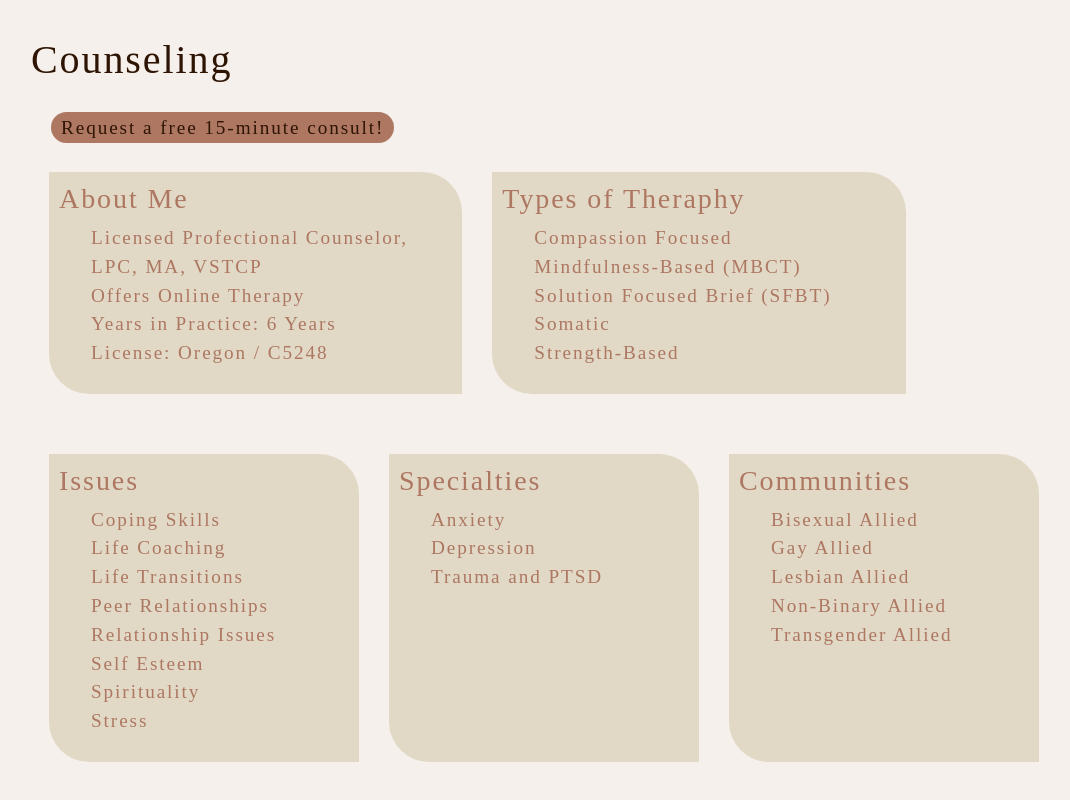
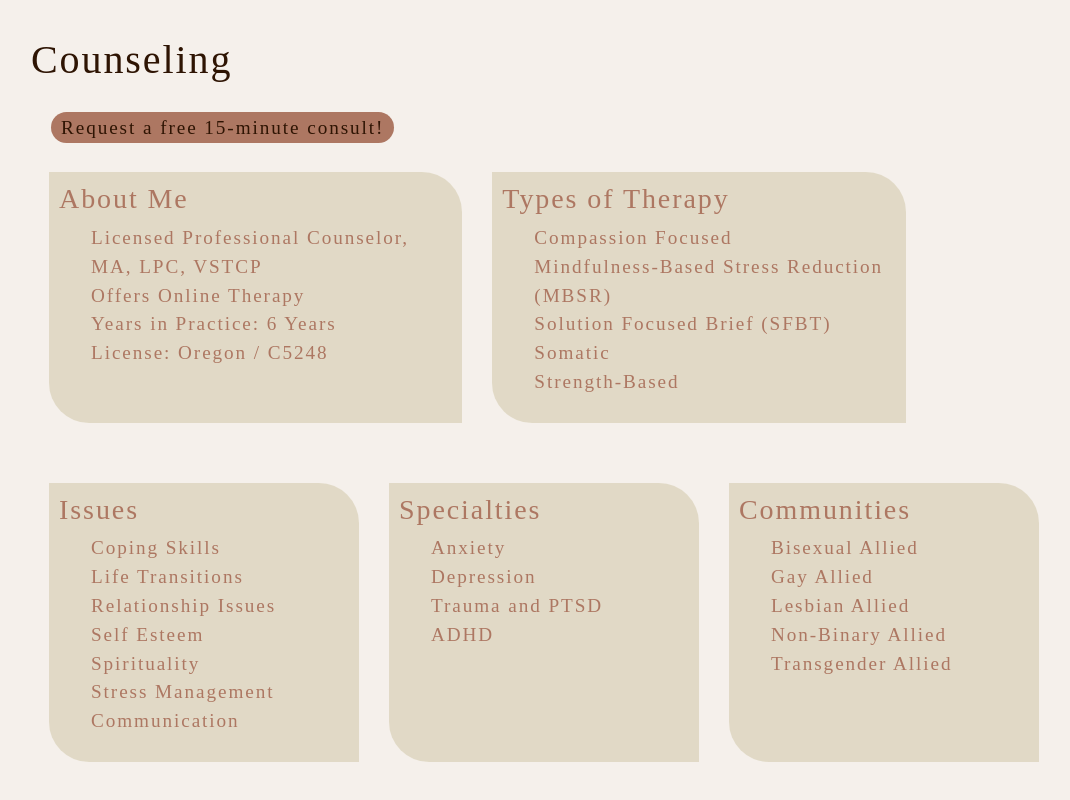
Before and after one commit to Bin-Ostrowski/innerlight-vibrations, a React (Create React App) app: page / in a window 1280 px wide. Shown: the part 2762-3562 px from the top of the page, without its empty margins (1-1071 px from the left). Built offline with nearby package versions, Linux system fonts and the light colour scheme.

Commit message:
typos Nichole found and removed 2 cards from counseling

```diff
--- a/src/components/Contact/index.js
+++ b/src/components/Contact/index.js
@@ -195,7 +195,7 @@ export default function ContactForm() {
               required
             />
             <Form.Text className="text-muted">
-              Please add a comment or discribe what you are going through.
+              Please add a comment or describe what you are going through.
             </Form.Text>
           </Form.Group>
 
--- a/src/components/Counseling/index.js
+++ b/src/components/Counseling/index.js
@@ -17,17 +17,17 @@ export default function Counseling() {
           <Col md={4} className="cards">
             <h3>About Me</h3>
             <ul>
-              <li>Licensed Profectional Counselor, LPC, MA, VSTCP</li>
+              <li>Licensed Professional Counselor, MA, LPC, VSTCP</li>
               <li>Offers Online Therapy</li>
               <li>Years in Practice: 6 Years</li>
               <li>License: Oregon / C5248</li>
             </ul>
           </Col>
           <Col md={4} className="cards">
-            <h3>Types of Theraphy</h3>
+            <h3>Types of Therapy</h3>
             <ul>
               <li>Compassion Focused</li>
-              <li>Mindfulness-Based (MBCT)</li>
+              <li>Mindfulness-Based Stress Reduction (MBSR)</li>
               <li>Solution Focused Brief (SFBT)</li>
               <li>Somatic</li>
               <li>Strength-Based</li>
@@ -39,13 +39,12 @@ export default function Counseling() {
             <h3>Issues</h3>
             <ul>
               <li>Coping Skills</li>
-              <li>Life Coaching</li>
               <li>Life Transitions</li>
-              <li>Peer Relationships</li>
               <li>Relationship Issues</li>
               <li>Self Esteem</li>
               <li>Spirituality</li>
-              <li>Stress</li>
+              <li>Stress Management</li>
+              <li>Communication</li>
             </ul>
           </Col>
           <Col md={3} className="cards">
@@ -54,6 +53,7 @@ export default function Counseling() {
               <li>Anxiety</li>
               <li>Depression</li>
               <li>Trauma and PTSD</li>
+              <li>ADHD</li>
             </ul>
           </Col>
           <Col md={3} className="cards">
@@ -68,20 +68,20 @@ export default function Counseling() {
           </Col>
         </Row>
         <Row className="cards-container">
-          <Col md={3} className="cards">
+          {/* <Col md={3} className="cards">
             <h3>Mental Health</h3>
             <ul>
               <li>Mood Dissorders</li>
             </ul>
-          </Col>
-          <Col md={2} className="cards">
+          </Col> */}
+          {/* <Col md={2} className="cards">
             <h3>Sexuality</h3>
             <ul>
               <li>Bisexual</li>
               <li>LGTBQ+</li>
               <li>Lesbian</li>
             </ul>
-          </Col>
+          </Col> */}
           <Col md={2} className="cards">
             <h3>Age</h3>
             <ul>
--- a/src/components/Insurance/index.js
+++ b/src/components/Insurance/index.js
@@ -29,7 +29,8 @@ export default function Insurance() {
               <li>Cigna and Evernorth</li>
               <li>PacificSource</li>
               <li>Providence</li>
-              <li>Out of Pocket or Private Pay</li>
+              <li>Private Pay</li>
+              <li>Sliding Scale Available</li>
             </ul>
           </Col>
         </Row>
--- a/src/components/SoundHealing/index.js
+++ b/src/components/SoundHealing/index.js
@@ -9,7 +9,7 @@ export default function SoundHealing() {
         <Row className="flex-row VST-uses-container justify-content-md-center">
           <Col md={8}>
             <h1 className="sound-title">
-              What Vibration Sound Theraphy (VST) is Used For:
+              What Vibration Sound Therapy (VST) is Used For:
             </h1>
             <ul className="list-text">
               <li>Quickly introducing deep meditative states.</li>
```
